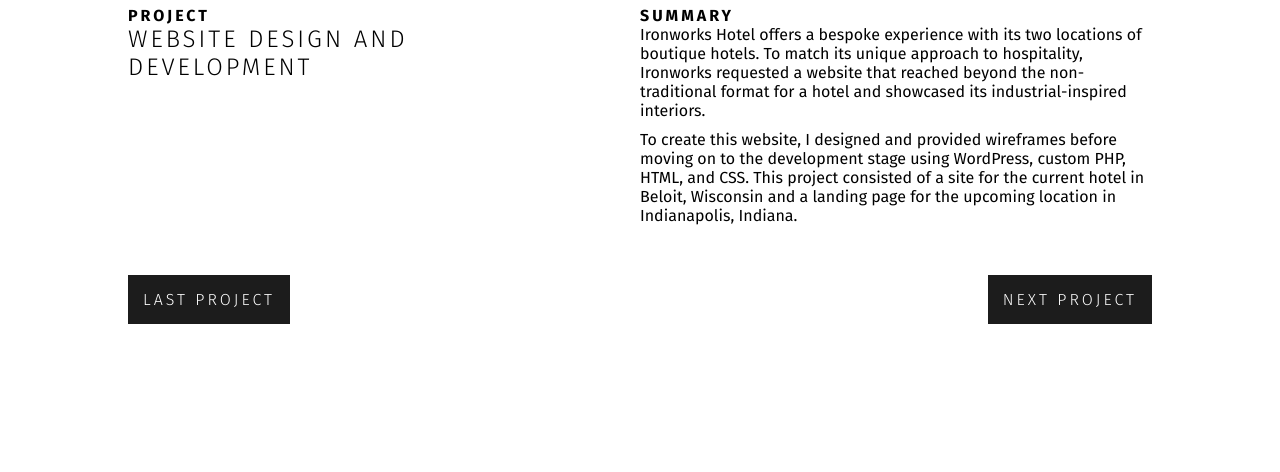
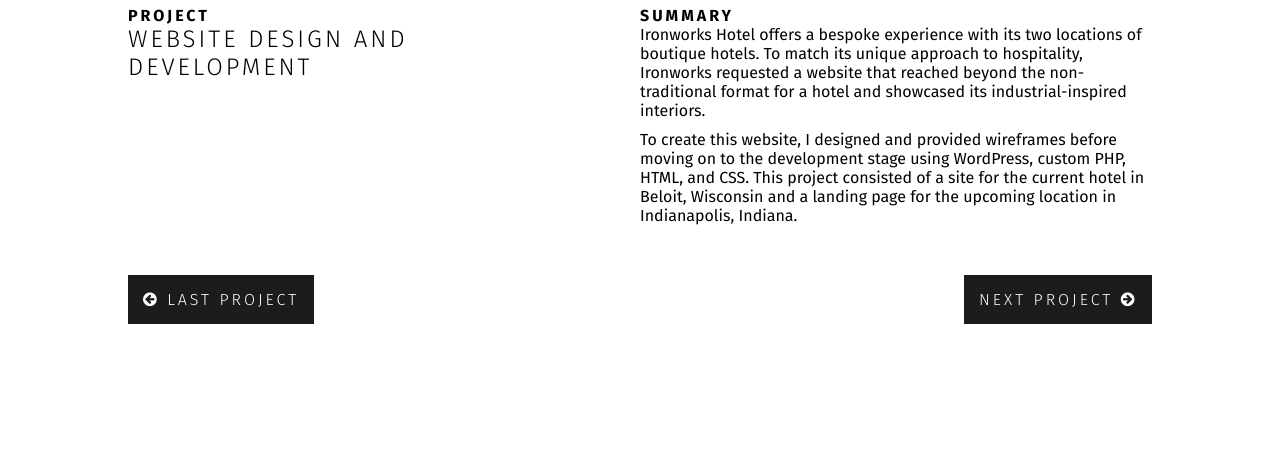
Before and after one commit to taydunworth/portfolio-site, a plain HTML site: page design/ironworks.html in a window 1280 px wide. Shown: the part 648-1120 px from the top of the page. Drawn offline with nearby package versions, Linux system fonts and the light colour scheme.

Commit message:
Updated styling of project buttons on all project pages

```diff
--- a/css/styles.css
+++ b/css/styles.css
@@ -266,6 +266,10 @@ nav li a:focus:after {
   font-weight: 300;
   letter-spacing: 3px;
   text-decoration: none;
+}
+
+.btn:visited {
+  color: #fff;
 }
 
 .btn:hover {
--- a/design/ironworks.html
+++ b/design/ironworks.html
@@ -50,8 +50,8 @@
             </div>
           </div>
           <div class="buttons-row">
-            <a href="/" class="btn">Last Project</a>
-            <a href="/" class="btn">Next Project</a>
+            <a href="/" class="btn hvr-underline-reveal"><i class="fa fa-arrow-circle-left" aria-hidden="true"></i> Last Project</a>
+            <a href="/" class="btn hvr-underline-reveal">Next Project <i class="fa fa-arrow-circle-right"></i></a>
           </div>
         </div>
       </div>
```
Also changed, not shown: design/ljs-christmas.html (+2 -2 lines), design/soul-culture.html (+2 -2 lines), photo/portraits.html (+2 -2 lines).
